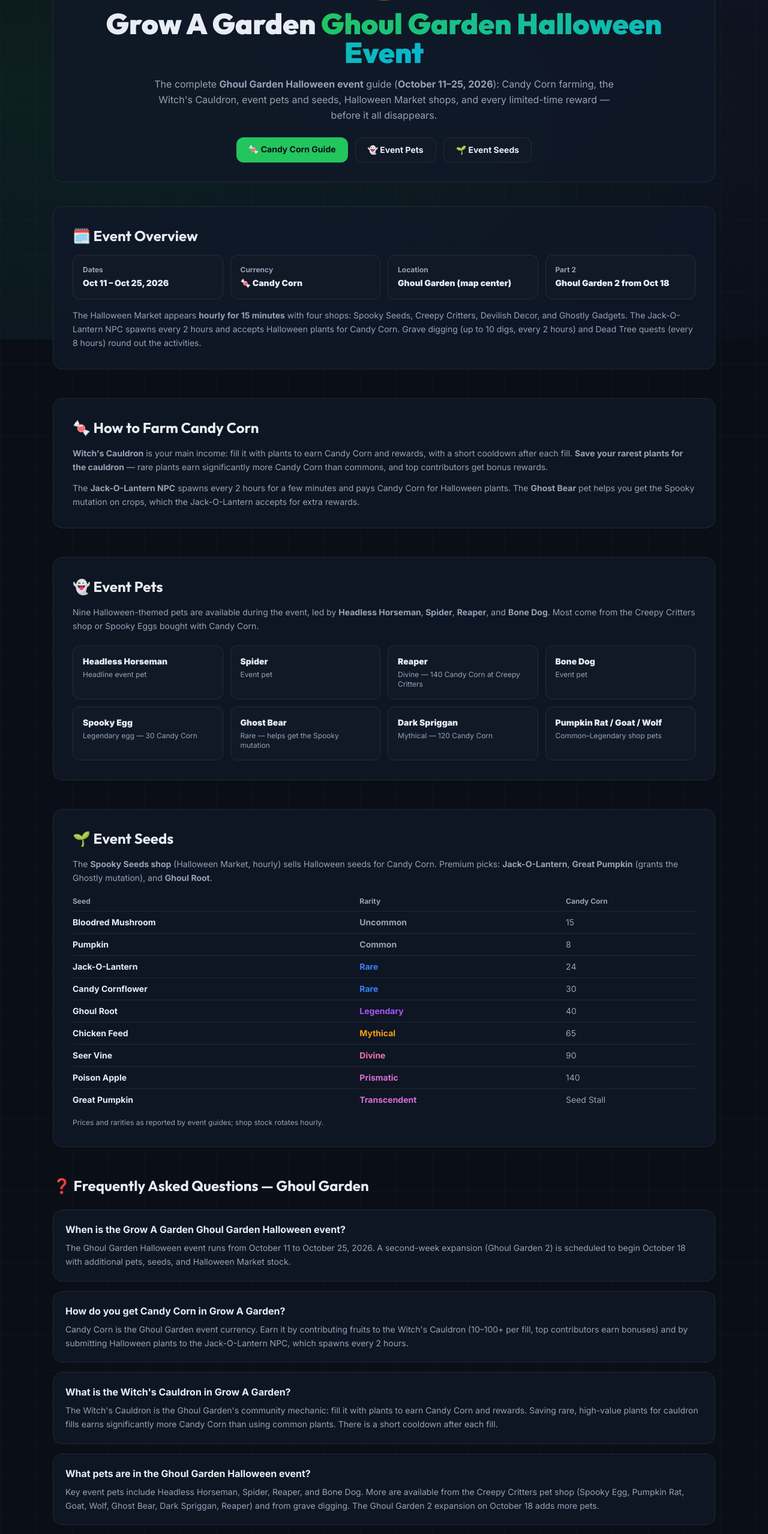
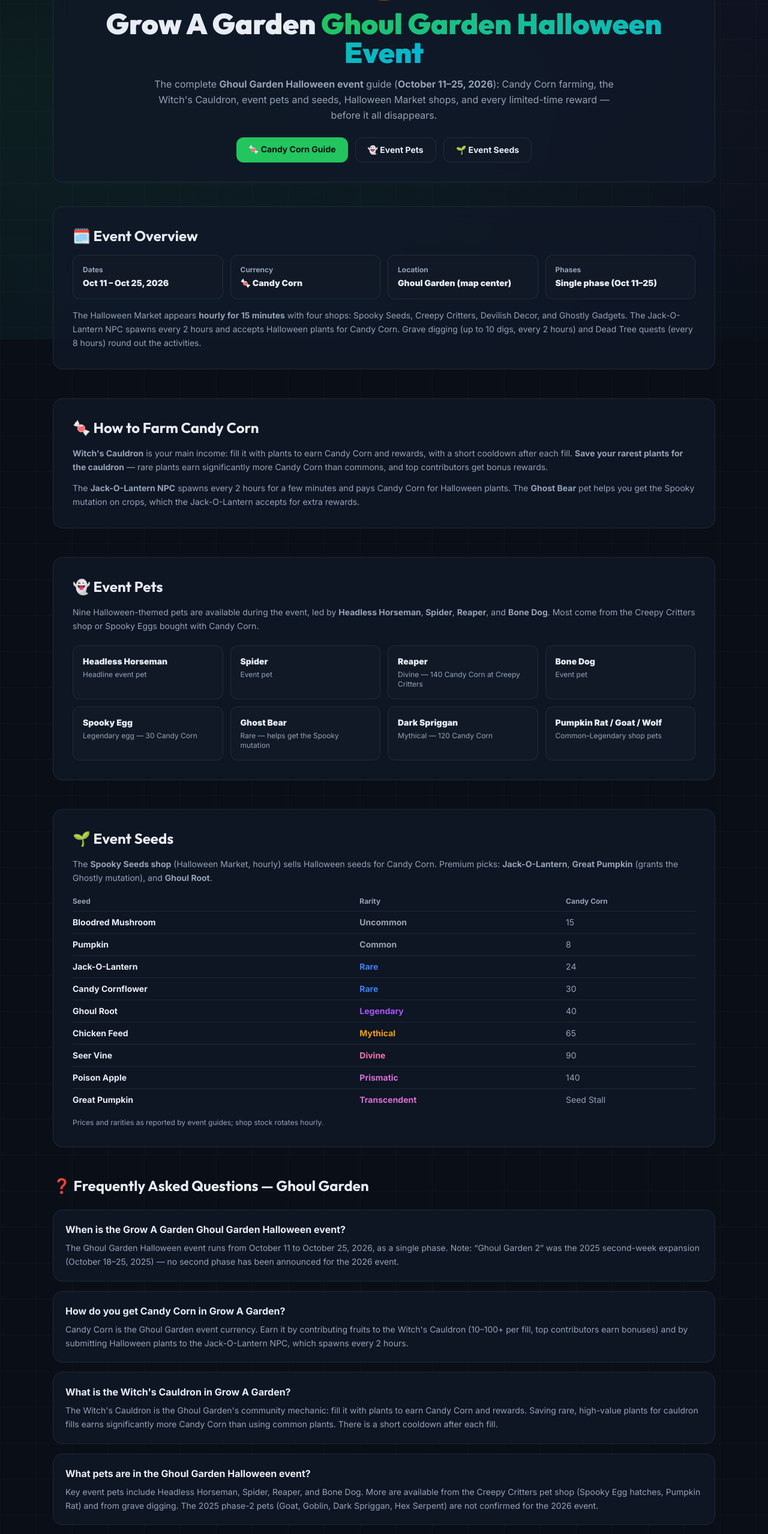
Before and after one commit to liveetcstream-beep/grow-a-garden-calculator, a Next.js app: page /ghoul-garden-halloween-event in a window 1280 px wide. Shown: the part 234-2792 px from the top of the page at 60% size. Built offline with nearby package versions, Linux system fonts and the light colour scheme.

Commit message:
Fix: Ghoul Garden 2 was the 2025 phase-2, not a 2026 expansion (correct FAQ + overview card)

```diff
--- a/src/app/ghoul-garden-halloween-event/page.tsx
+++ b/src/app/ghoul-garden-halloween-event/page.tsx
@@ -42,7 +42,7 @@ export const metadata: Metadata = {
 const faqs = [
   {
     q: "When is the Grow A Garden Ghoul Garden Halloween event?",
-    a: "The Ghoul Garden Halloween event runs from October 11 to October 25, 2026. A second-week expansion (Ghoul Garden 2) is scheduled to begin October 18 with additional pets, seeds, and Halloween Market stock.",
+    a: "The Ghoul Garden Halloween event runs from October 11 to October 25, 2026, as a single phase. Note: \u201cGhoul Garden 2\u201d was the 2025 second-week expansion (October 18\u201325, 2025) \u2014 no second phase has been announced for the 2026 event.",
   },
   {
     q: "How do you get Candy Corn in Grow A Garden?",
@@ -54,11 +54,11 @@ const faqs = [
   },
   {
     q: "What pets are in the Ghoul Garden Halloween event?",
-    a: "Key event pets include Headless Horseman, Spider, Reaper, and Bone Dog. More are available from the Creepy Critters pet shop (Spooky Egg, Pumpkin Rat, Goat, Wolf, Ghost Bear, Dark Spriggan, Reaper) and from grave digging. The Ghoul Garden 2 expansion on October 18 adds more pets.",
+    a: "Key event pets include Headless Horseman, Spider, Reaper, and Bone Dog. More are available from the Creepy Critters pet shop (Spooky Egg hatches, Pumpkin Rat) and from grave digging. The 2025 phase-2 pets (Goat, Goblin, Dark Spriggan, Hex Serpent) are not confirmed for the 2026 event.",
   },
   {
     q: "What seeds are in the Ghoul Garden Halloween event?",
-    a: "Premium event seeds include Jack-O-Lantern, Great Pumpkin, and Ghoul Root. The Spooky Seeds shop also stocks Bloodred Mushroom, Pumpkin, Candy Cornflower, Chicken Feed, Seer Vine, and Poison Apple — all bought with Candy Corn. The Great Pumpkin can grant the Ghostly mutation.",
+    a: "Premium event seeds include Jack-O-Lantern, Great Pumpkin, and Ghoul Root. The Spooky Seeds shop also stocks Bloodred Mushroom, Chicken Feed, Seer Vine, and Poison Apple \u2014 all bought with Candy Corn. The Great Pumpkin can grant the Ghostly mutation.",
   },
   {
     q: "What is the Halloween Market in Grow A Garden?",
@@ -165,7 +165,7 @@ export default function GhoulGardenPage() {
               { label: "Dates", value: "Oct 11 – Oct 25, 2026" },
               { label: "Currency", value: "🍬 Candy Corn" },
               { label: "Location", value: "Ghoul Garden (map center)" },
-              { label: "Part 2", value: "Ghoul Garden 2 from Oct 18" },
+              { label: "Phases", value: "Single phase (Oct 11–25)" },
             ].map((s) => (
               <div key={s.label} className="p-4 rounded-xl" style={{ background: "var(--surface-1)", border: "1px solid var(--glass-border)" }}>
                 <div className="text-xs font-bold mb-1" style={{ color: "var(--muted)" }}>{s.label}</div>
```
